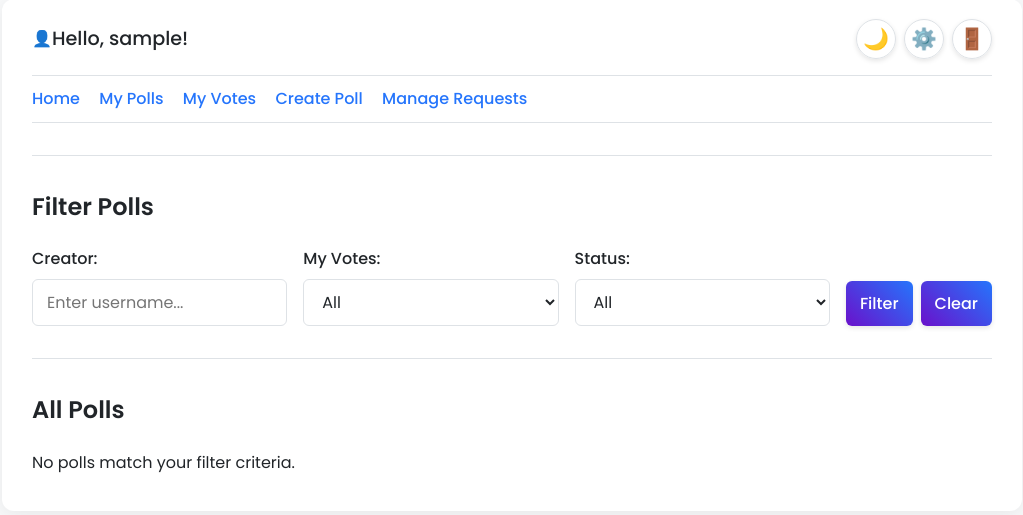
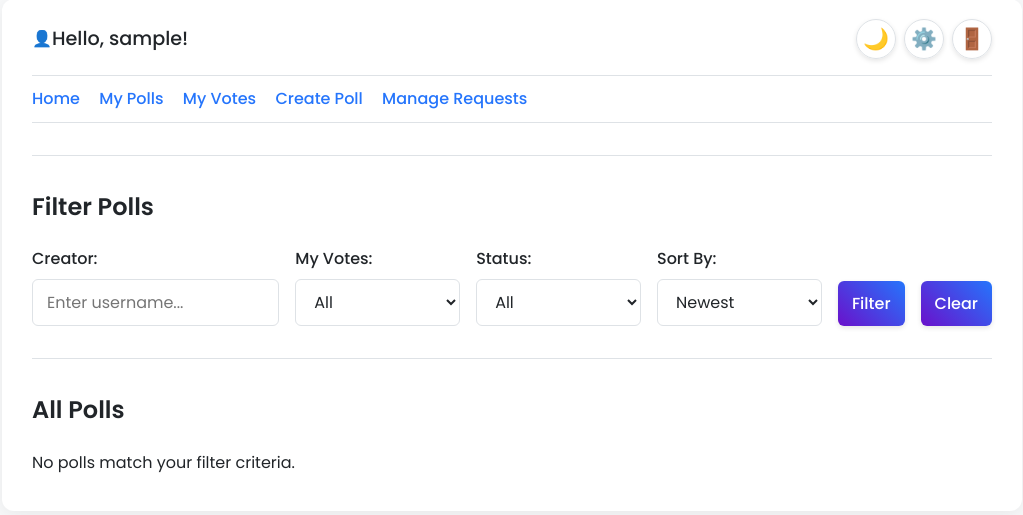
Before and after one commit to mikolajed/CommPolls, a Django app: page / in a window 1280 px wide. Shown: the part 21-536 px from the top of the page, without its empty margins (128-1151 px from the left). Run offline with Django 4.2, Linux system fonts and the light colour scheme; the visitor is signed in with stand-in values (Sample User, id 1); data that the repository does not hold is empty.

Commit message:
Add sorting of polls

```diff
--- a/comm_polls/static/comm_polls/themes/modern/_components.css
+++ b/comm_polls/static/comm_polls/themes/modern/_components.css
@@ -100,26 +100,18 @@ button.danger, .button-link.danger {
 
 /* Filter Form */
 .filter-form {
-    display: flex;
-    align-items: flex-end;
+    display: grid;
+    /* Give more space to the creator input, and let buttons be auto-sized */
+    grid-template-columns: 1.5fr 1fr 1fr 1fr auto auto;
+    align-items: end; /* Align items to the bottom for vertical consistency */
     gap: 1rem;
 }
 
-.filter-grid {
-    flex-grow: 1;
-    display: grid;
-    grid-template-columns: repeat(auto-fit, minmax(200px, 1fr));
-    gap: 1rem;
-}
-
-.filter-grid .form-group {
+.filter-form .form-group {
     /* Override default margin to ensure vertical alignment with buttons */
     margin-bottom: 0;
-}
-
-.filter-actions {
-    display: flex;
-    gap: 0.5rem;
+    /* Make form groups span 2 columns each if there are only 3 items */
+    /* This is a fallback for when the sort_by is not present */
 }
 
 /* My Votes Page Item */
--- a/comm_polls/templates/comm_polls/home.html
+++ b/comm_polls/templates/comm_polls/home.html
@@ -11,7 +11,6 @@
         <!-- Filter Form -->
         <h2>Filter Polls</h2>
         <form method="get" class="filter-form">
-            <div class="filter-grid">
             <div class="form-group">
                 <label for="creator_name">Creator:</label>
                 <input type="text" name="creator_name" id="creator_name" value="{{ filters.creator_name|default:'' }}" placeholder="Enter username...">
@@ -33,11 +32,17 @@
                     <option value="not_started" {% if filters.poll_status == 'not_started' %}selected{% endif %}>Not Started</option>
                 </select>
             </div>
+            <div class="form-group">
+                <label for="sort_by">Sort By:</label>
+                <select name="sort_by" id="sort_by">
+                    <option value="-created_at" {% if filters.sort_by == '-created_at' %}selected{% endif %}>Newest</option>
+                    <option value="end_date" {% if filters.sort_by == 'end_date' %}selected{% endif %}>Ending Soon</option>
+                    <option value="start_date" {% if filters.sort_by == 'start_date' %}selected{% endif %}>Starting Soon</option>
+                    <option value="name" {% if filters.sort_by == 'name' %}selected{% endif %}>Name (A-Z)</option>
+                </select>
             </div>
-            <div class="filter-actions">
             <button type="submit">Filter</button>
             <a href="{% url 'comm_polls:home' %}" class="button-link">Clear</a>
-            </div>
         </form>
 
         <hr>
--- a/comm_polls/views.py
+++ b/comm_polls/views.py
@@ -11,12 +11,13 @@ from .models import Poll, Choice, Vote, ManagerRequest
 
 def home(request):
     """Home page showing all polls with filtering."""
-    polls = Poll.objects.all()
+    polls = Poll.objects.order_by('-created_at') # Default sort
 
     # Filtering logic
     creator_name = request.GET.get('creator_name')
     voted_status = request.GET.get('voted_status')
     poll_status = request.GET.get('poll_status')
+    sort_by = request.GET.get('sort_by')
 
     if creator_name:
         # Filter by username containing the search phrase (case-insensitive)
@@ -37,6 +38,10 @@ def home(request):
             polls = polls.filter(id__in=voted_poll_ids)
         elif voted_status == 'not_voted':
             polls = polls.exclude(id__in=voted_poll_ids)
+
+    # Sorting logic
+    if sort_by in ['end_date', 'start_date', 'name', '-created_at']:
+        polls = polls.order_by(sort_by)
 
     is_manager = False
     if request.user.is_authenticated:
```
Lines whose indentation alone changed are shown as unchanged.
